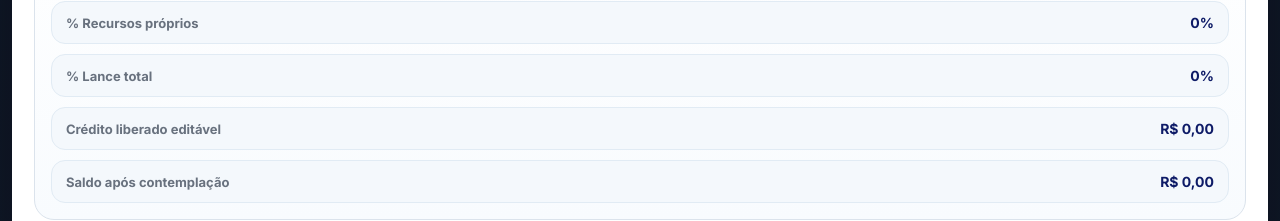
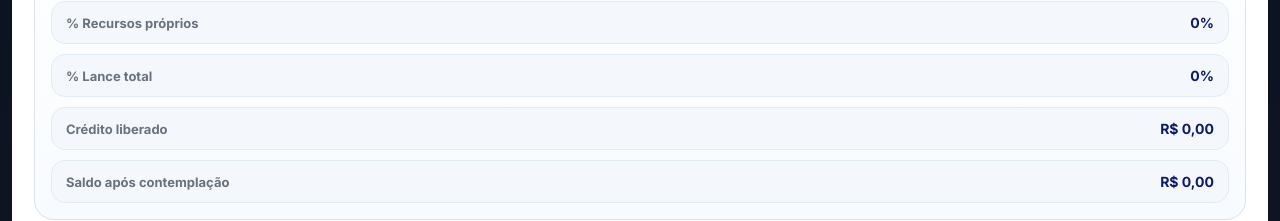
Before and after one commit to gabrieldigitalsales-del/VibraSolucoesSimulador, a React (Vite) app: page / in a window 1280 px wide. Shown: the part 980-1201 px from the top of the page. Built offline with nearby package versions, Linux system fonts and the light colour scheme.

Commit message:
Rename 'Crédito liberado editável' to 'Crédito liberado'

```diff
--- a/src/main.jsx
+++ b/src/main.jsx
@@ -452,7 +452,7 @@ function App() {
             <div className="summary-row"><span>% Lance embutido</span><strong>{formatPercent(derived.percentEmbutido)}</strong></div>
             <div className="summary-row"><span>% Recursos próprios</span><strong>{formatPercent(derived.percentRecursos)}</strong></div>
             <div className="summary-row"><span>% Lance total</span><strong>{formatPercent(derived.percentTotal)}</strong></div>
-            <div className="summary-row"><span>Crédito liberado editável</span><strong>{formatMoney(data.creditoLiberado)}</strong></div>
+            <div className="summary-row"><span>Crédito liberado</span><strong>{formatMoney(data.creditoLiberado)}</strong></div>
             <div className="summary-row"><span>Saldo após contemplação</span><strong>{formatMoney(derived.saldoApos)}</strong></div>
           </div>
         </InfoCard>
```
